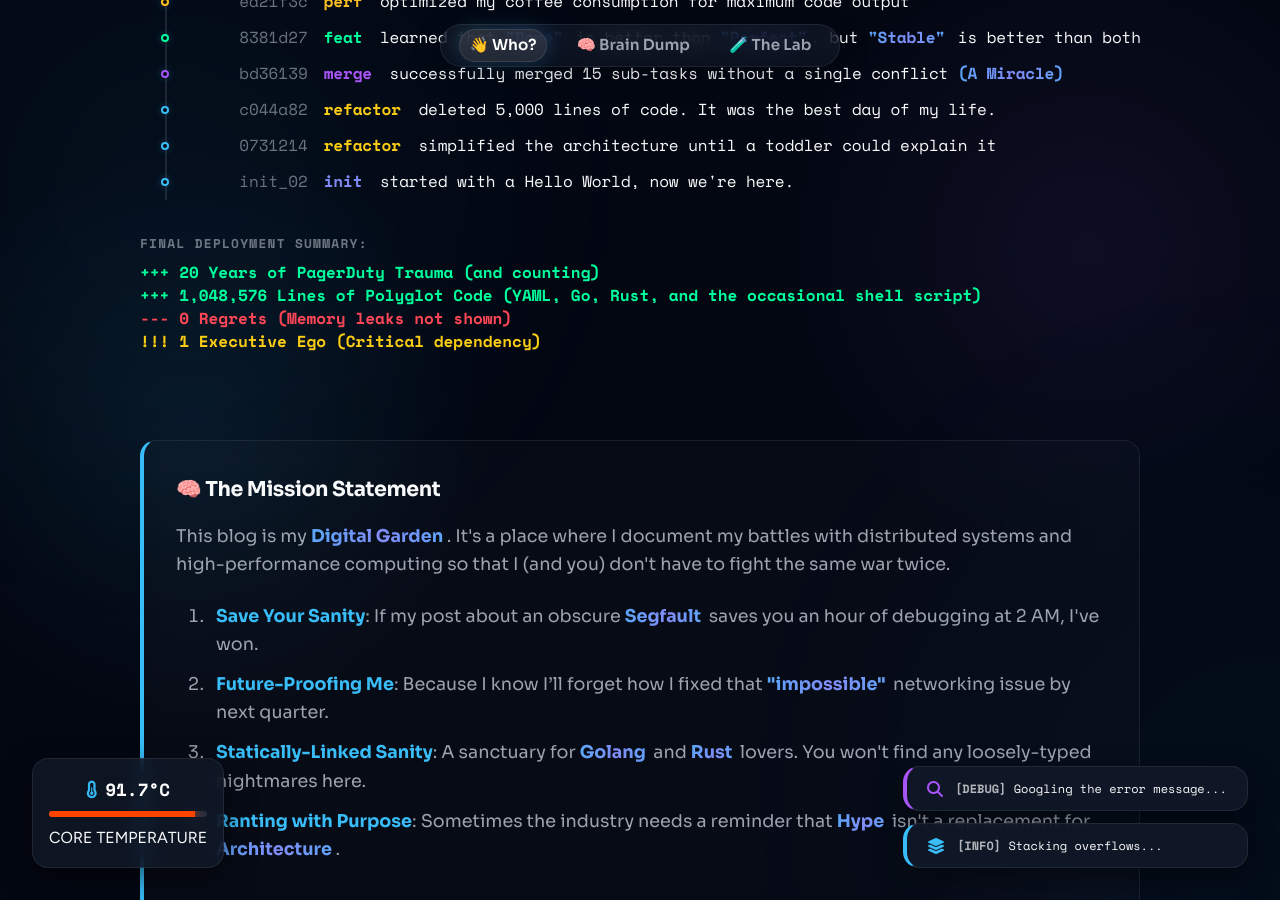
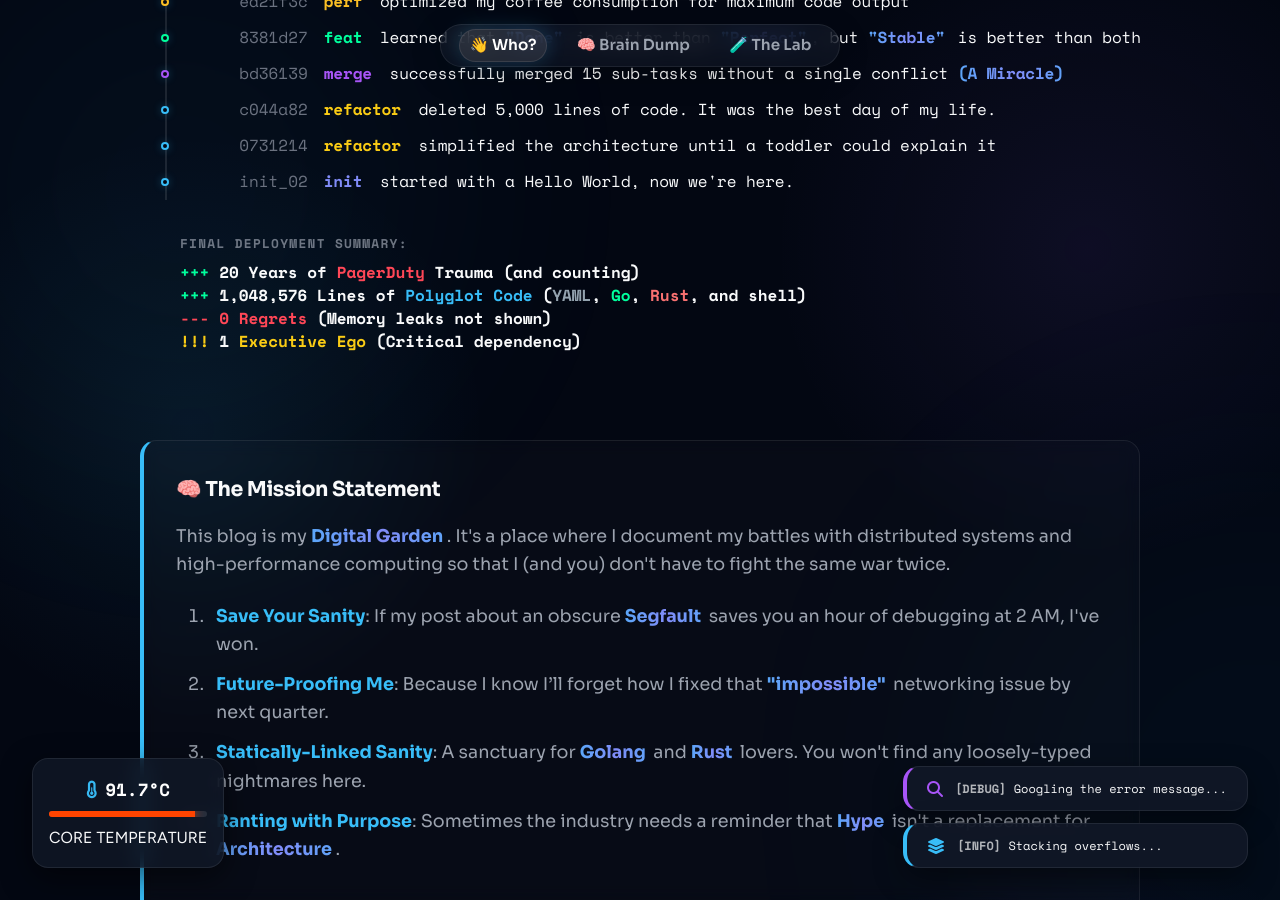
Before and after one commit to kodelint/kodelint.github.io, a Jekyll site: the page built from index.md, in a window 1280 px wide and 900 px high, scrolled down 2721 px. Built offline with Jekyll 4.4.1, drawn with Linux system fonts in a browser that asks for light colours; nearby versions of some CDN libraries; some web fonts are replaced.

Commit message:
style(about): refine stats coloring and indentation

```diff
--- a/index.md
+++ b/index.md
@@ -194,12 +194,20 @@ layout: page
     </div>
   </div>
 
-  <div class="graph-stats" style="font-style: normal; display: flex; flex-direction: column; gap: 0.25rem;">
+  <div class="graph-stats" style="font-style: normal; display: flex; flex-direction: column; gap: 0.25rem; padding-left: 2.5rem;">
     <div style="color: var(--text-secondary); margin-bottom: 0.5rem; font-weight: 800; text-transform: uppercase; letter-spacing: 0.1em; font-size: 0.8rem; opacity: 0.7;">Final Deployment Summary:</div>
-    <span style="color: #00ff9d; font-weight: 700;">+++ 20 Years of PagerDuty Trauma (and counting)</span>
-    <span style="color: #00ff9d; font-weight: 700;">+++ 1,048,576 Lines of Polyglot Code (YAML, Go, Rust, and the occasional shell script)</span>
-    <span style="color: #ff4757; font-weight: 700;">--- 0 Regrets (Memory leaks not shown)</span>
-    <span style="color: #facc15; font-weight: 700;">!!! 1 Executive Ego (Critical dependency)</span>
+    <span style="font-weight: 700; color: var(--text-primary);">
+      <span style="color: #00ff9d;">+++</span> 20 Years of <span style="color: #ff4757;">PagerDuty</span> Trauma (and counting)
+    </span>
+    <span style="font-weight: 700; color: var(--text-primary);">
+      <span style="color: #00ff9d;">+++</span> 1,048,576 Lines of <span style="color: #38bdf8;">Polyglot Code</span> (<span style="color: #94a3af;">YAML</span>, <span style="color: #00ff9d;">Go</span>, <span style="color: #f87171;">Rust</span>, and shell)
+    </span>
+    <span style="font-weight: 700; color: var(--text-primary);">
+      <span style="color: #ff4757;">---</span> <span style="color: #ff4757;">0 Regrets</span> (Memory leaks not shown)
+    </span>
+    <span style="font-weight: 700; color: var(--text-primary);">
+      <span style="color: #facc15;">!!!</span> 1 <span style="color: #facc15;">Executive Ego</span> (Critical dependency)
+    </span>
   </div>
 
 </div>
```
